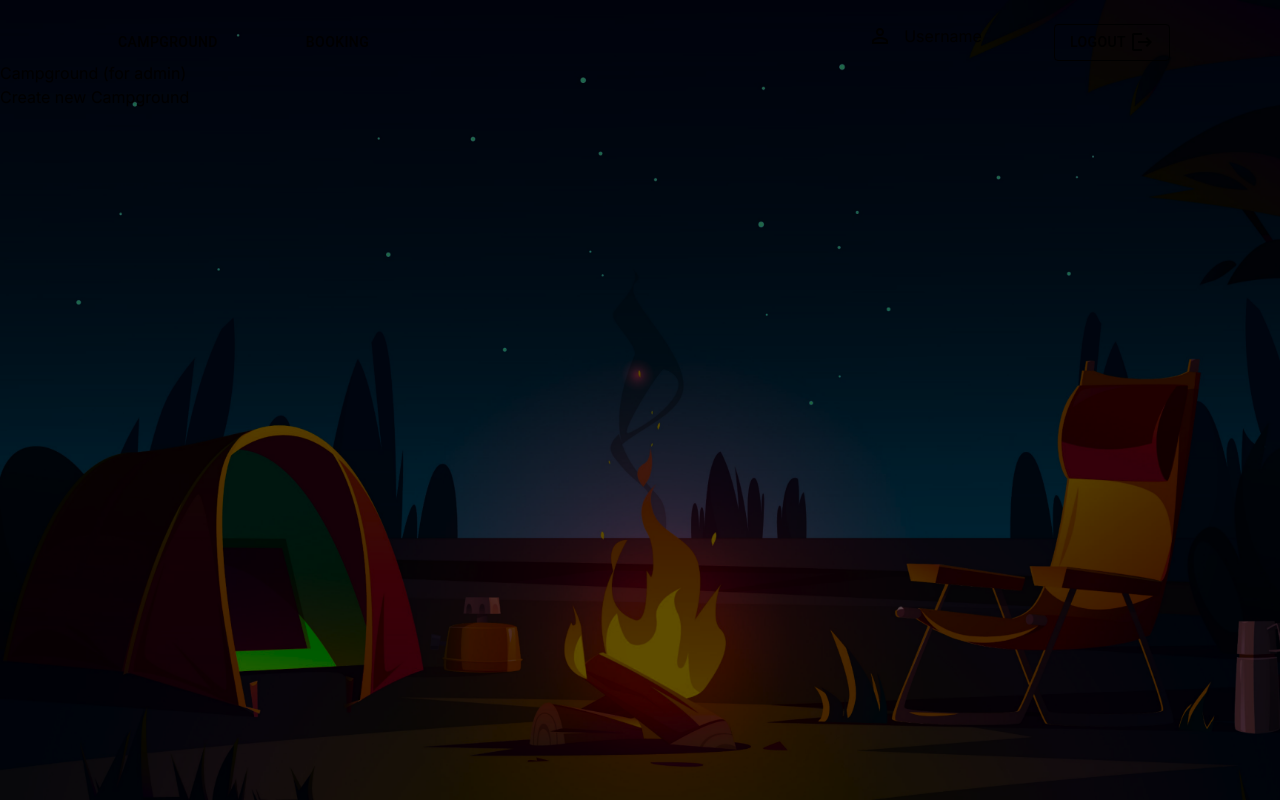
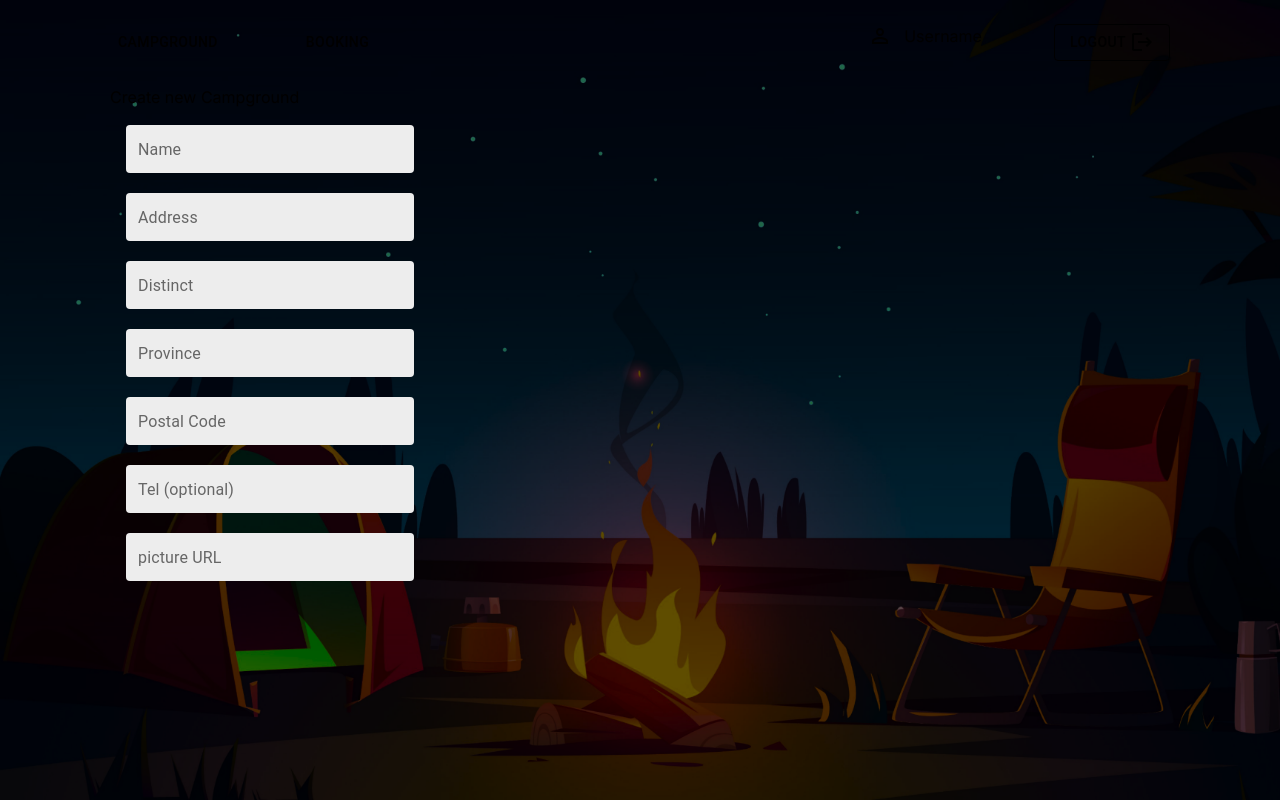
Before and after one commit to SuitedIceZ/2110507-SW-DEV-PRAC-Campground, a Next.js app in the folder web/: page /campgrounds/create in a window 1280 px wide. Built offline with nearby package versions, Linux system fonts and the light colour scheme.

Commit message:
Feat: Add textField

```diff
--- a/web/src/app/(service)/ServiceLayout.module.css
+++ b/web/src/app/(service)/ServiceLayout.module.css
@@ -7,6 +7,7 @@
     top: 0;
     min-height: 100vh; /* Ensures it covers the full viewport height */
     width: 100vw; /* Ensures it covers the full width */
+    padding: 0px 110px;
 }
 
 .contentWrapper {
--- a/web/src/app/(service)/campgrounds/create/page.tsx
+++ b/web/src/app/(service)/campgrounds/create/page.tsx
@@ -1,13 +1,22 @@
-
+import TextField from "@/components/TextField"
+import globalStyles from "../../../Global.module.css"
 
 export default function CreateCampgroundPage() {
   return (
     <main>
       <div>
-        <p>Campground (for admin)</p>
+        {/* <p>Campground (for admin)</p> */}
         <div>
           <p>Create new Campground</p>
-          <form></form>
+          <form className={globalStyles.FormContainer}>
+            <TextField  label="Name" className="field" autoComplete='off'/>
+            <TextField  label="Address" className="field" autoComplete='off'/>
+            <TextField  label="Distinct" className="field" autoComplete='off'/>
+            <TextField  label="Province" className="field" autoComplete='off'/>
+            <TextField  label="Postal Code" className="field" autoComplete='off'/>
+            <TextField  label="Tel (optional)" className="field" autoComplete='off'/>
+            <TextField  label="picture URL" className="field" autoComplete='off'/>
+          </form>
         </div>
       </div>
     </main>
--- a/web/src/app/Global.module.css
+++ b/web/src/app/Global.module.css
@@ -5,3 +5,12 @@
     align-items: center;
     gap: 12px;
 }
+
+.FormContainer{
+    width: 25vw;
+    display: flex;
+    padding: 16px;
+    flex-direction: column;
+    align-items: flex-start;
+    gap: 20px;
+}
--- a/web/src/components/NavigationBar.module.css
+++ b/web/src/components/NavigationBar.module.css
@@ -1,10 +1,10 @@
 
 .NavigationBar {
     display: flex;
-    width: 100vw;
-    padding: 0px 110px;
+    width: auto;
     justify-content: space-between;
     align-items: center;
+    margin-bottom: 24px;
 }
 
 .NavigationBarSub {
--- /dev/null
+++ b/web/src/components/TextField.tsx
@@ -0,0 +1,57 @@
+'use client'
+import { TextField as TextFieldMUI, TextFieldProps, styled } from '@mui/material'
+import { FC } from 'react'
+
+const StyledTextField = styled(TextFieldMUI)`
+  /* Change the white to any color */
+  input:-webkit-autofill,
+  input:-webkit-autofill:hover,
+  input:-webkit-autofill:focus,
+  input:-webkit-autofill:active{
+      -webkit-box-shadow: 0 0 0 30px white inset !important;
+      border-radius: 12px;
+  }
+  label.Mui-focused {
+    color: #000000;
+  }
+  border: none;
+`
+
+const TextField: FC<TextFieldProps> = (props) => {
+  return (
+    <StyledTextField
+      fullWidth
+      variant="filled"
+      style={{
+        backgroundColor: 'white',
+        borderRadius: '4px',
+      }}
+      size="small"
+      {...props}
+      InputProps={{
+        disableUnderline: true,
+        sx: {
+          borderRadius: '4px',
+          backgroundColor: '#21212114',
+          '& ::-ms-reveal': {
+            display: 'none',
+          },
+          '& ::-ms-clear': {
+            display: 'none',
+          },
+          ...props.InputProps?.sx,
+        },
+        ...props.InputProps,
+      }}
+      InputLabelProps={{
+        sx: {
+          color: '#666666',
+          ...props.InputLabelProps?.sx,
+        },
+        ...props.InputLabelProps,
+      }}
+    />
+  )
+}
+
+export default TextField
```
